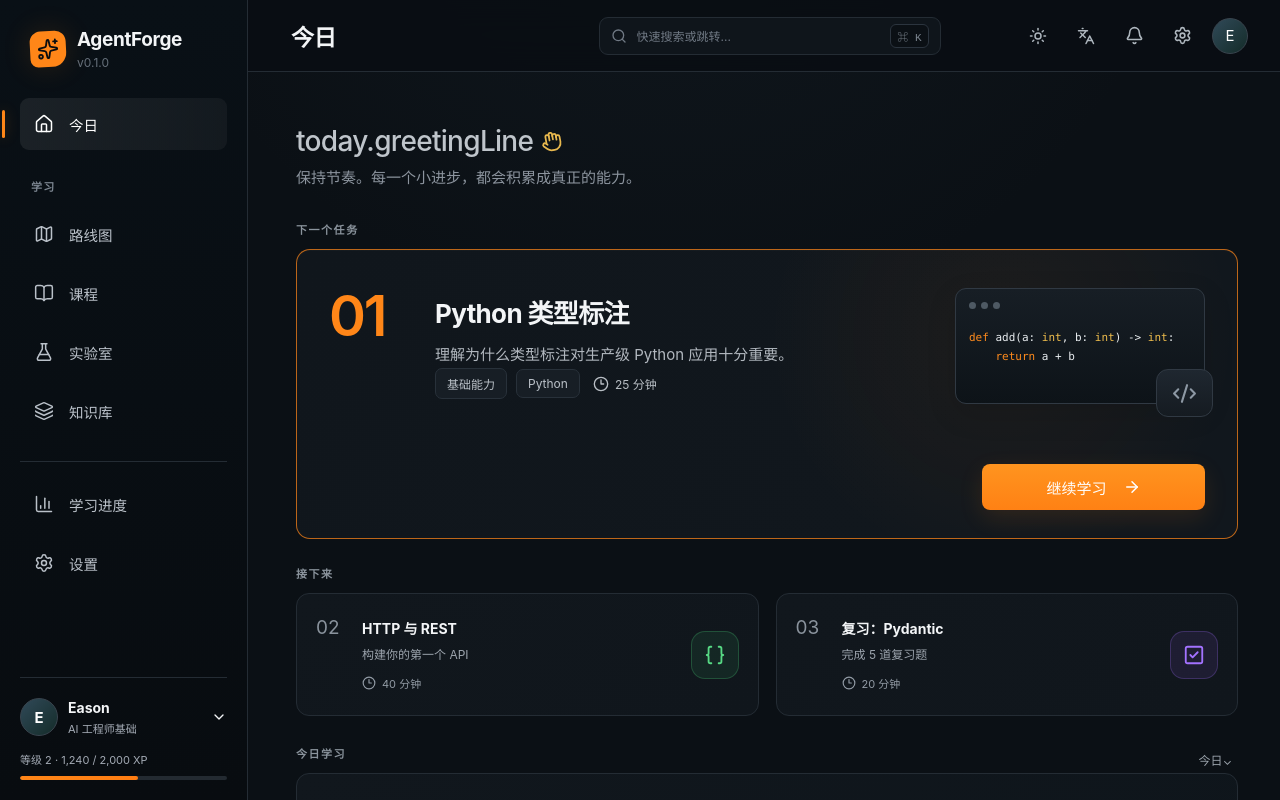
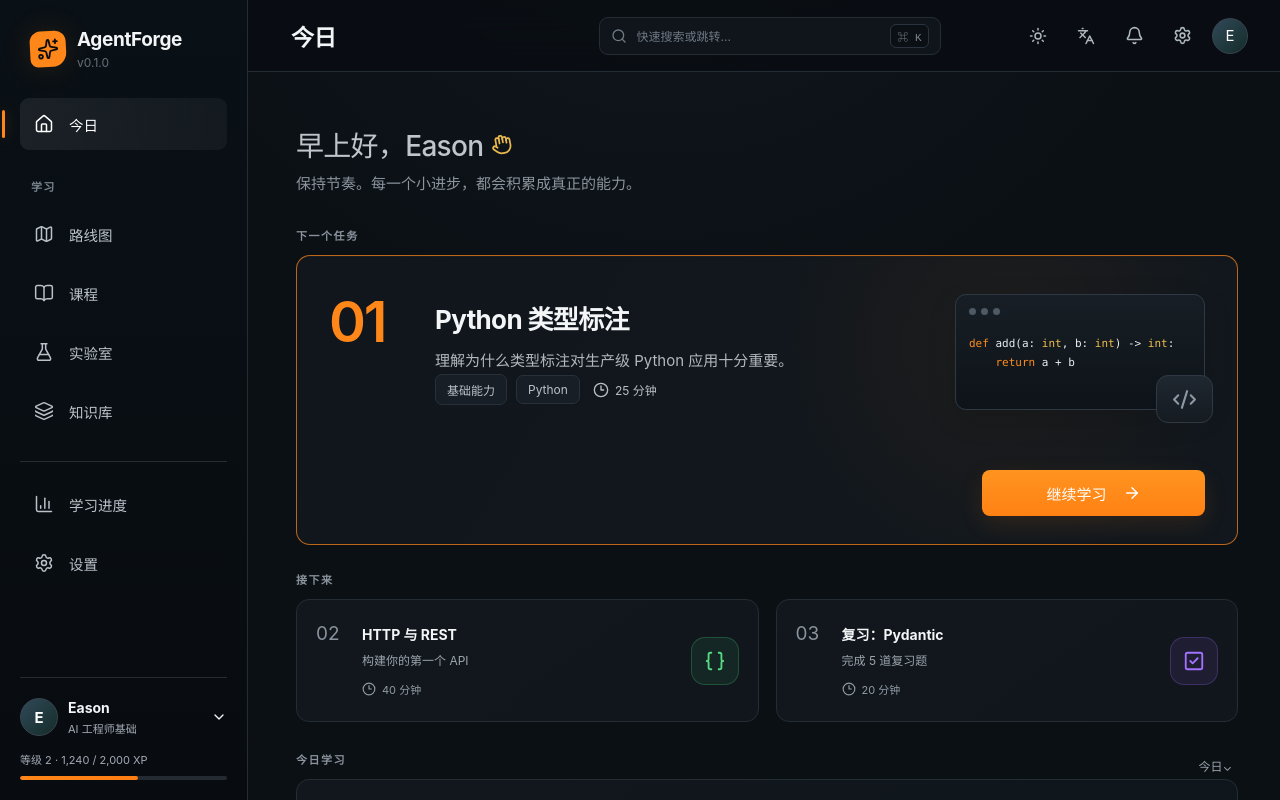
Before and after one commit to LumosMaxima12/AgentForge, a React (Vite) app in the folder apps/desktop/: page /today in a window 1280 px wide. Shown: the top 800 px of the page. Built offline with nearby package versions, Linux system fonts and the light colour scheme; no server answers.

Commit message:
fix: format localized greeting without missing key

```diff
--- a/apps/desktop/src/features/today/components/TodayHeader.tsx
+++ b/apps/desktop/src/features/today/components/TodayHeader.tsx
@@ -6,15 +6,18 @@ type Props = {
 };
 
 export function TodayHeader({ greeting }: Props) {
-  const { t } = useI18n();
+  const { language, t } = useI18n();
   const hour = new Date().getHours();
   const period = hour < 12 ? "morning" : hour < 18 ? "afternoon" : "evening";
   const message = t(`today.greeting.${period}`, undefined, greeting.message);
+  const greetingLine = language === "zh-CN"
+    ? `${message}，${greeting.name}`
+    : `${message}, ${greeting.name}`;
 
   return (
     <header className="today-header">
       <h1>
-        {t("today.greetingLine", { message, name: greeting.name })}
+        {greetingLine}
         <Hand className="greeting-icon" size={21} />
       </h1>
       <p>{t("today.subtitle", undefined, greeting.subtitle)}</p>
```
